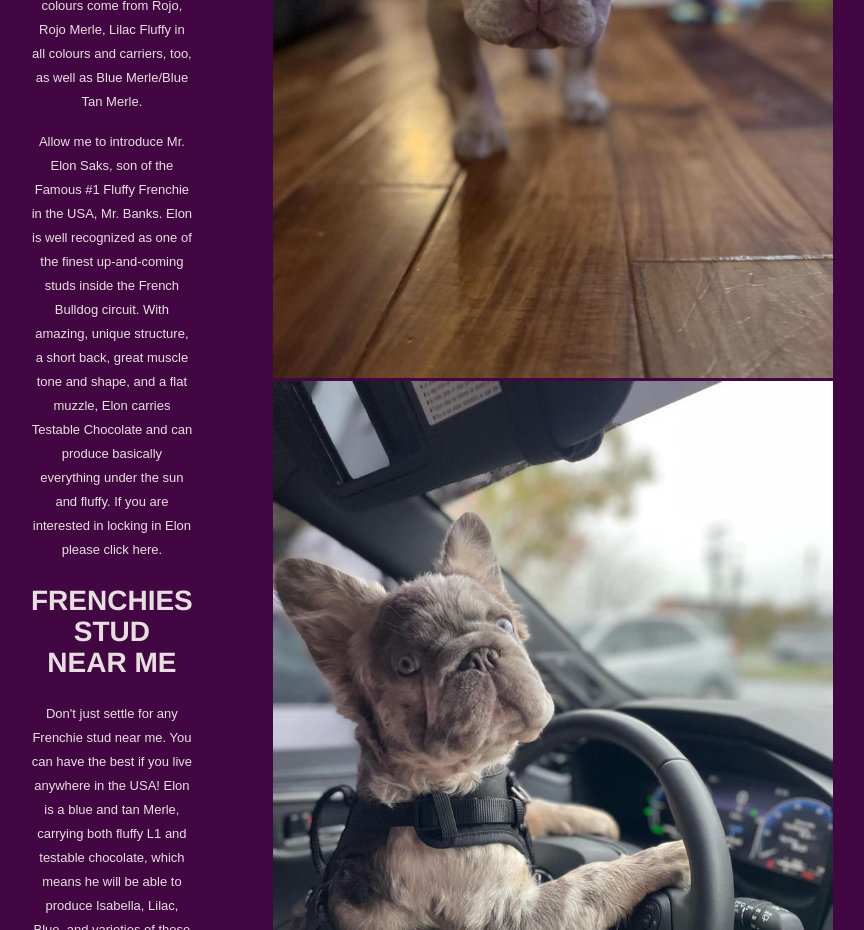
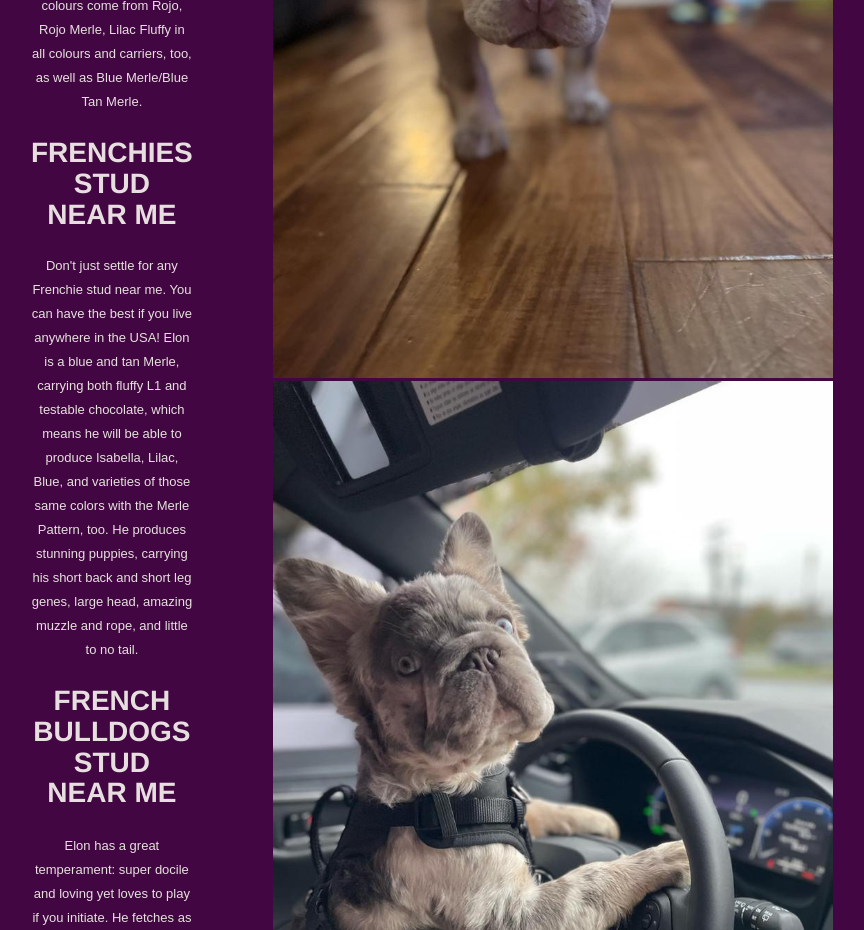
Before and after one commit to Abdul-hameed1184/dog-breed-project, a React (Vite) app: page /stud-services in a window 1280 px wide. Shown: the part 1900-2830 px from the top of the page, without its empty margins (231-1095 px from the left). Built offline with nearby package versions, Linux system fonts and the light colour scheme.

Commit message:
New reviews

```diff
--- a/src/components/MobileNav.jsx
+++ b/src/components/MobileNav.jsx
@@ -288,12 +288,12 @@ const MobileNav = () => {
                               <span>-</span> French Bulldog Stock Lock In
                             </Link>
                           </li>
-                          <li>
+                          {/* <li>
                             <Link to={"/rojo-tan-tricolor"}>
                               <span>-</span> Goober Rojo Cherry tan tricolor
                               merle
                             </Link>
-                          </li>
+                          </li> */}
                         </ul>
                       ) : null}
                     </li>
@@ -363,7 +363,7 @@ const MobileNav = () => {
                       </span>
                       {showMenu[8] ? (
                         <ul className="showMenu">
-                          <li>
+                          {/* <li>
                             <Link to={"/leashes"}>
                               <span>-</span> French Leash & Harness
                             </Link>
@@ -382,7 +382,7 @@ const MobileNav = () => {
                             <Link to={"/french-bulldog-prices"}>
                               <span>-</span> French bulldog clothes
                             </Link>
-                          </li>
+                          </li>  */}
                         </ul>
                       ) : null}
                     </li>
--- a/src/components/Routes.jsx
+++ b/src/components/Routes.jsx
@@ -254,11 +254,11 @@ const Routes = () => {
                           French Bulldog Stud Lock in
                         </Link>
                       </li>
-                      <li>
+                      {/* <li>
                         <Link to={"/rojo-tan-tricolor"}>
                           Goober Rocho Cherry Tan Tricolor
                         </Link>
-                      </li>
+                      </li> */}
                     </ul>
                   </div>
                 </li>
--- a/src/components/StudGrid1.jsx
+++ b/src/components/StudGrid1.jsx
@@ -10,7 +10,7 @@ const StudGrid1 = () => {
           Stud colours come from Rojo, Rojo Merle, Lilac Fluffy in all colours
           and carriers, too, as well as Blue Merle/Blue Tan Merle.
         </p>
-        <p>
+        {/* <p>
           Allow me to introduce Mr. Elon Saks, son of the Famous #1 Fluffy
           Frenchie in the USA, Mr. Banks. Elon is well recognized as one of the
           finest up-and-coming studs inside the French Bulldog circuit. With
@@ -18,7 +18,7 @@ const StudGrid1 = () => {
           and a flat muzzle, Elon carries Testable Chocolate and can produce
           basically everything under the sun and fluffy. If you are interested
           in locking in Elon please click here.
-        </p>
+        </p> */}
         <h1>FRENCHIES STUD NEAR ME</h1>
         <p>
           Don't just settle for any Frenchie stud near me. You can have the best
```
